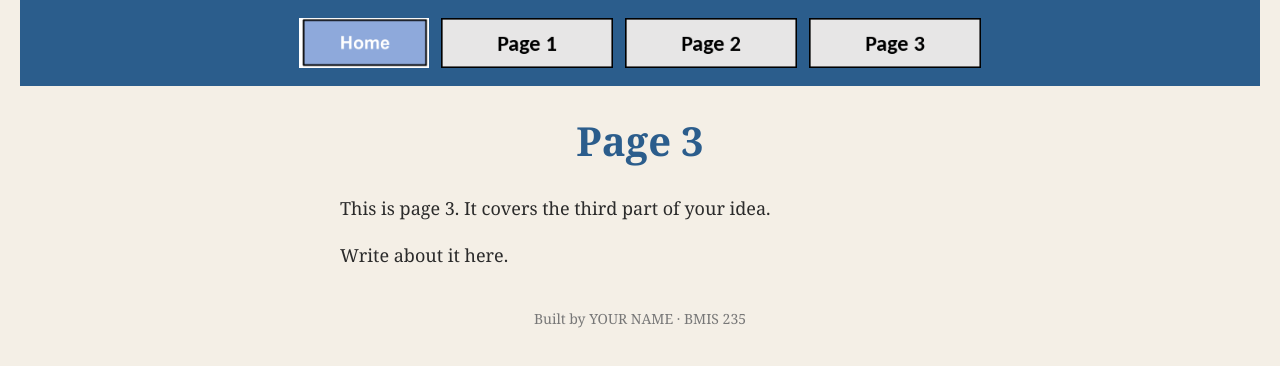
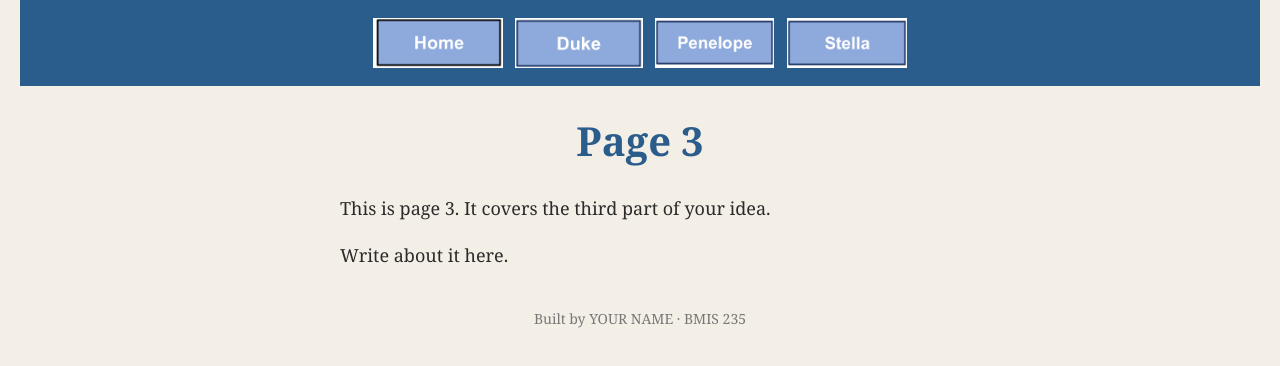
Before and after one commit to aoneal715/bmis235-html-3, a plain HTML site: page stella.html in a window 1280 px wide. Drawn offline with Linux system fonts and the light colour scheme.

Commit message:
Update navigation links in stella.html

```diff
--- a/stella.html
+++ b/stella.html
@@ -23,9 +23,9 @@
      ===================================================================== -->
 <nav>
     <a href="index.html"><img src="img/home.png" alt="Home"></a>
-    <a href="page1.html"><img src="img/page1.png" alt="Page 1"></a>
-    <a href="page2.html"><img src="img/page2.png" alt="Page 2"></a>
-    <a href="page3.html"><img src="img/page3.png" alt="Page 3"></a>
+    <a href="duke.html"><img src="img/duke.png" alt="Duke"></a>
+    <a href="penelope.html"><img src="img/penelope.png" alt="Penelope"></a>
+    <a href="stella.html"><img src="img/stella.png" alt="Stella"></a>
 </nav>
 
 <h1>Page 3</h1>
```
